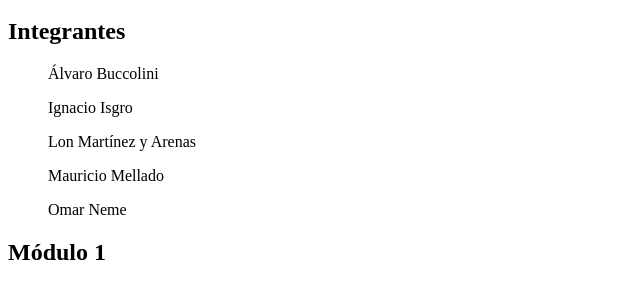
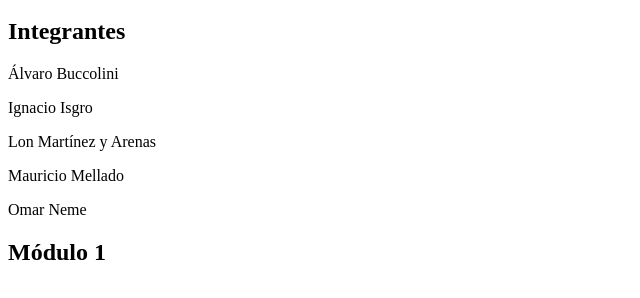
Before and after one commit to alvarobuccolini/Bimo, a plain HTML site: page index.html in a window 1280 px wide. Shown: the part 48-346 px from the top of the page, without its empty margins (0-640 px from the left). Drawn offline with Linux system fonts and the light colour scheme.

Commit message:
Update index.html

```diff
--- a/index.html
+++ b/index.html
@@ -3,18 +3,20 @@
     <H1> Grupo BIMOL </H1>
 
     <H2> Integrantes </H2>
+   </HEAD>
+
+  <BODY>
+  <p> Álvaro Buccolini </p>
+  <p> Ignacio Isgro </p>
+  <p> Lon Martínez y Arenas </p>
+  <p> Mauricio Mellado </p>
+  <p> Omar Neme </p>
 
 
-  <ul> Álvaro Buccolini </ul><p>
-  <ul> Ignacio Isgro </ul><p>
-  <ul> Lon Martínez y Arenas </ul><p>
-  <ul> Mauricio Mellado </ul><p>
-  <ul> Omar Neme </ul><p>
-
-  </HEAD>
 
   <H2> Módulo 1 </H2>
-   <BODY>
+
      <a href="https://github.com/alvarobuccolini/Bimol}> Link de entrega TP N°1 </a>
-   </BODY>
-</HTML>
+  </BODY>
+
+ </HTML>
```
